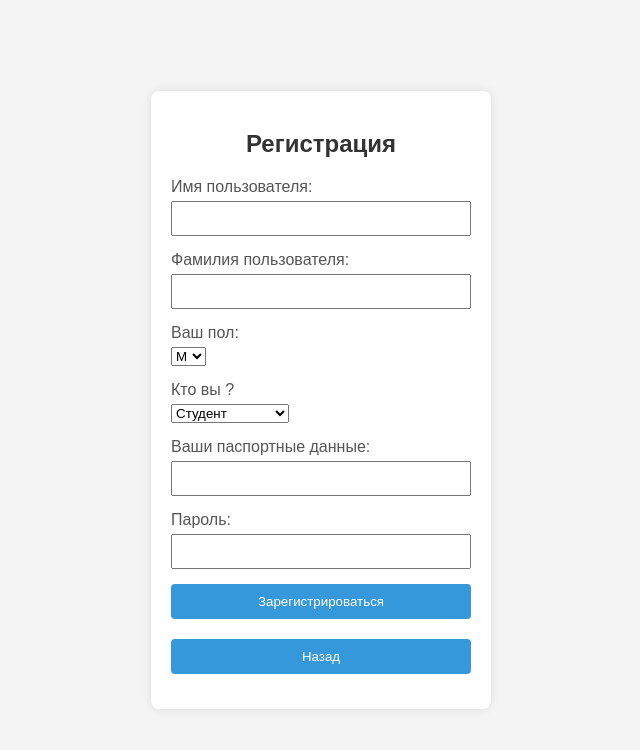
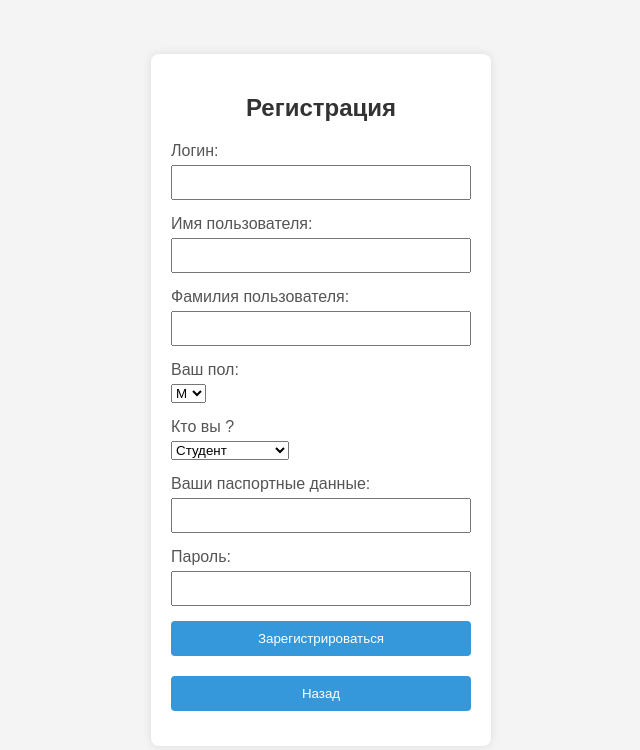
Before and after one commit to MrDenli/Bd, a Flask app: page /registration in a window 1280 px wide. Shown: the top 750 px of the page, without its empty margins (319-959 px from the left). Run offline with Flask 3, Linux system fonts and the light colour scheme; some libraries are stand-ins or nearby versions.

Commit message:
Update registration.html

```diff
--- a/pythonProject/templates/registration.html
+++ b/pythonProject/templates/registration.html
@@ -67,6 +67,10 @@
     <!-- Добавим атрибут action и method к форме для отправки данных на сервер -->
     <form class="login-form" action="{{ url_for('process_registration_form') }}" method="post">
         <div class="form-group">
+            <label for="login">Логин:</label>
+            <input type="text" id="login" name="login" required>
+        </div>
+        <div class="form-group">
             <label for="username">Имя пользователя:</label>
             <input type="text" id="username" name="username" required>
         </div>
```
